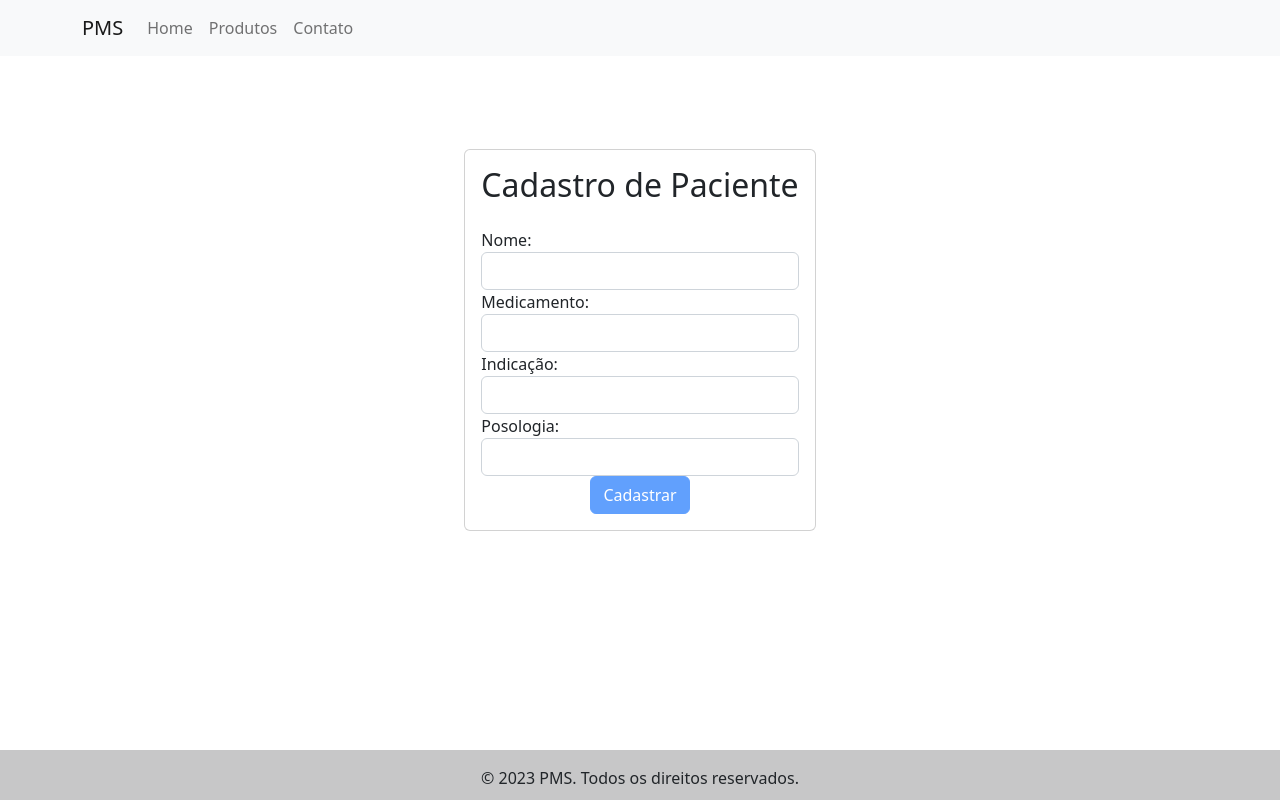
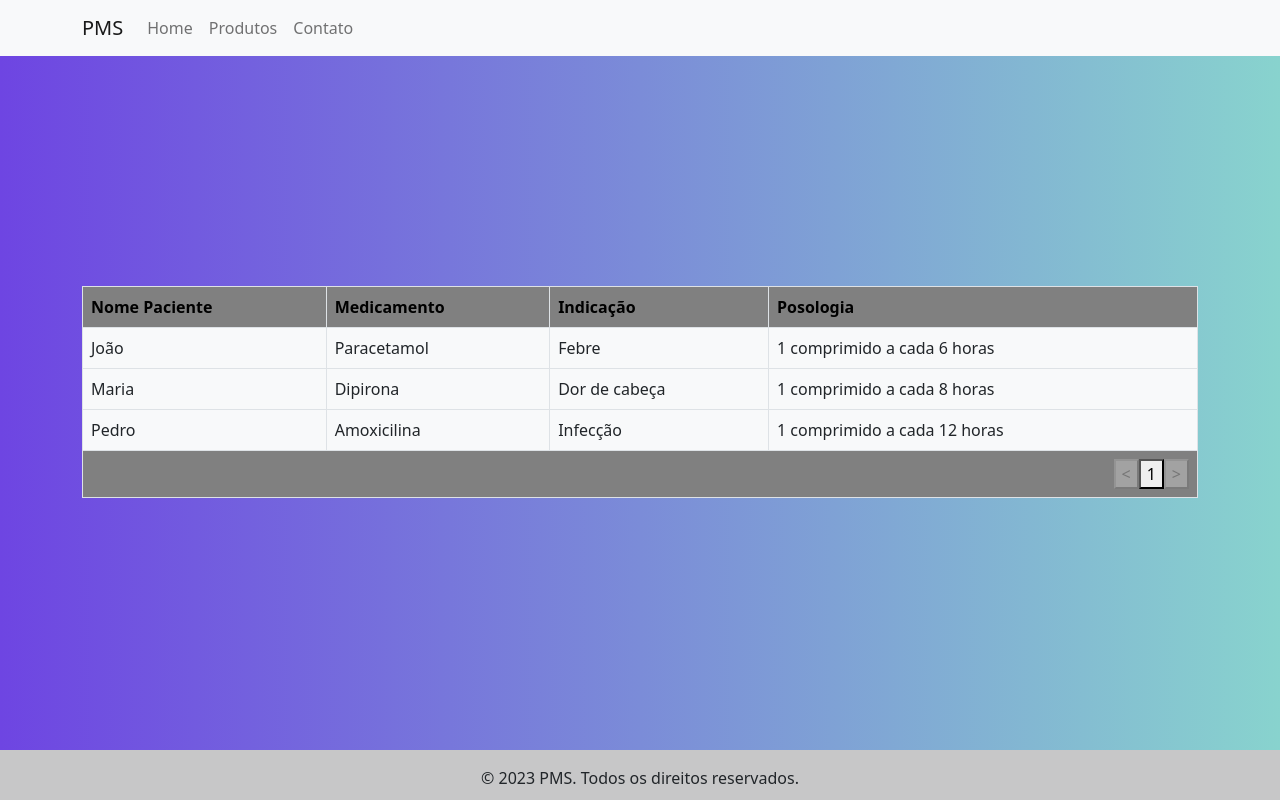
Before and after one commit to Kenyson/Meu-TCC, an Angular app in the folder pms/: page / in a window 1280 px wide. Built offline with nearby package versions, Linux system fonts and the light colour scheme.

Commit message:
feature-TCC-001.06
Foram acrescentados os botões de navegação no componente grid.

```diff
--- a/pms/src/app/app.component.html
+++ b/pms/src/app/app.component.html
@@ -1 +1 @@
-<app-pms-new-paciente></app-pms-new-paciente>
+<app-pms-paciente></app-pms-paciente>
--- a/pms/src/app/components/pms-grid/pms-grid.component.html
+++ b/pms/src/app/components/pms-grid/pms-grid.component.html
@@ -7,7 +7,7 @@
         </tr>
       </thead>
       <tbody>
-        <tr *ngFor="let item of items" class="bg-light">
+        <tr *ngFor="let item of itensExibidos" class="bg-light">
           <td *ngFor="let coluna of colunas">{{ item[coluna.propriedade] }}</td>
         </tr>
       </tbody>
@@ -15,6 +15,11 @@
         <tr>
           <td [attr.colspan]="colunas.length" class="col-12">
              <button *ngIf="mostrarBotao" class="table-btn" (click)="novoItemFuncao()">{{ novoItemNome }}</button>
+             <div class="pagination" style="float: right;">
+               <button class="pagination-btn" (click)="paginaAnterior()" [disabled]="paginaAtual === 1">&lt;</button>
+               <button *ngFor="let pagina of paginas" class="pagination-btn" (click)="selecionarPagina(pagina)" [ngClass]="{ 'active': pagina === paginaAtual }">{{ pagina }}</button>
+               <button class="pagination-btn" (click)="proximaPagina()" [disabled]="paginaAtual === totalPaginas">&gt;</button>
+             </div>
           </td>
         </tr>
       </tfoot>
--- a/pms/src/app/components/pms-grid/pms-grid.component.ts
+++ b/pms/src/app/components/pms-grid/pms-grid.component.ts
@@ -21,5 +21,36 @@ export class PmsGridComponent {
   @Input() novoItemFuncao: () => void = () => {};
   @Input() mostrarBotao: boolean = true;
 
+  paginaAtual: number = 1;
+  itensPorPagina: number = 20;
 
+  get itensExibidos(): Item[] {
+    const startIndex = (this.paginaAtual - 1) * this.itensPorPagina;
+    const endIndex = startIndex + this.itensPorPagina;
+    return this.items.slice(startIndex, endIndex);
+  }
+
+  get totalPaginas(): number {
+    return Math.ceil(this.items.length / this.itensPorPagina);
+  }
+
+  get paginas(): number[] {
+    return Array.from({ length: this.totalPaginas }, (_, i) => i + 1);
+  }
+
+  proximaPagina() {
+    if (this.paginaAtual < this.totalPaginas) {
+      this.paginaAtual++;
+    }
+  }
+
+  paginaAnterior() {
+    if (this.paginaAtual > 1) {
+      this.paginaAtual--;
+    }
+  }
+
+  selecionarPagina(pagina: number) {
+    this.paginaAtual = pagina;
+  }
 }
```
